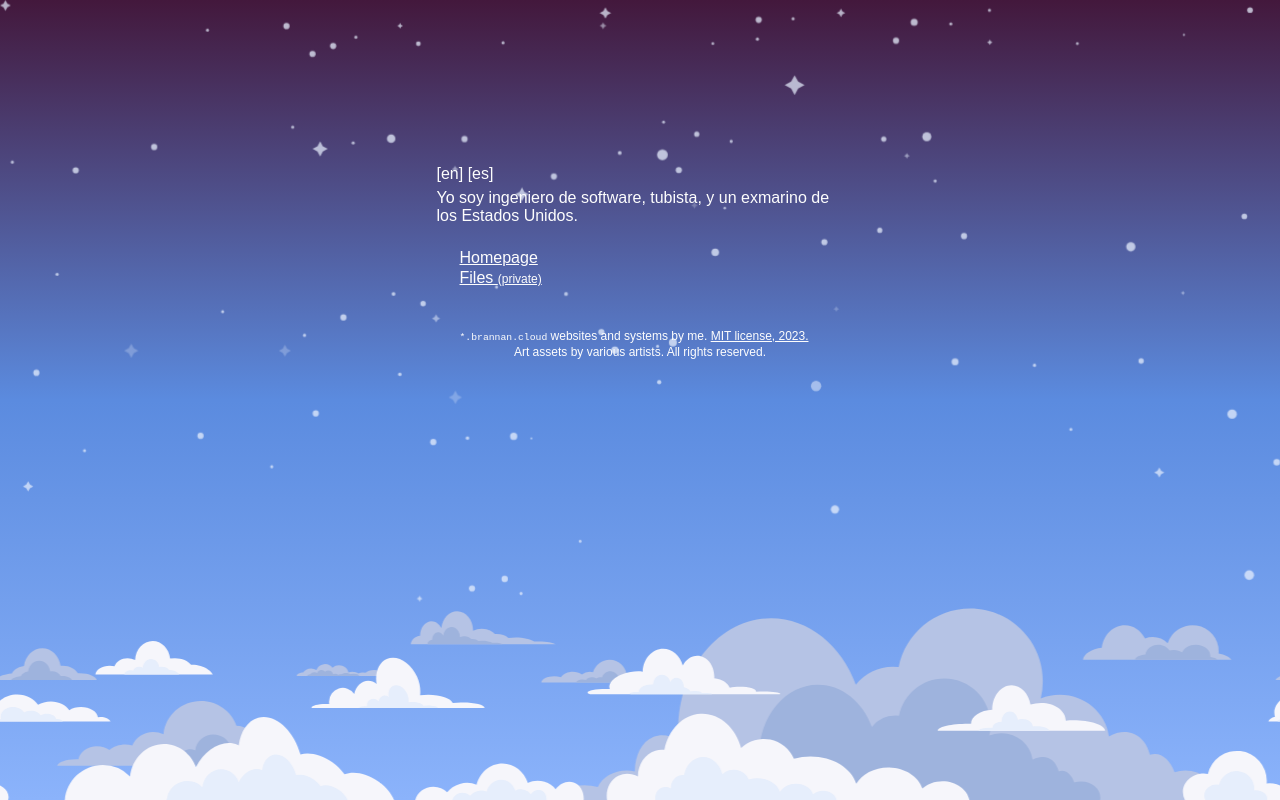
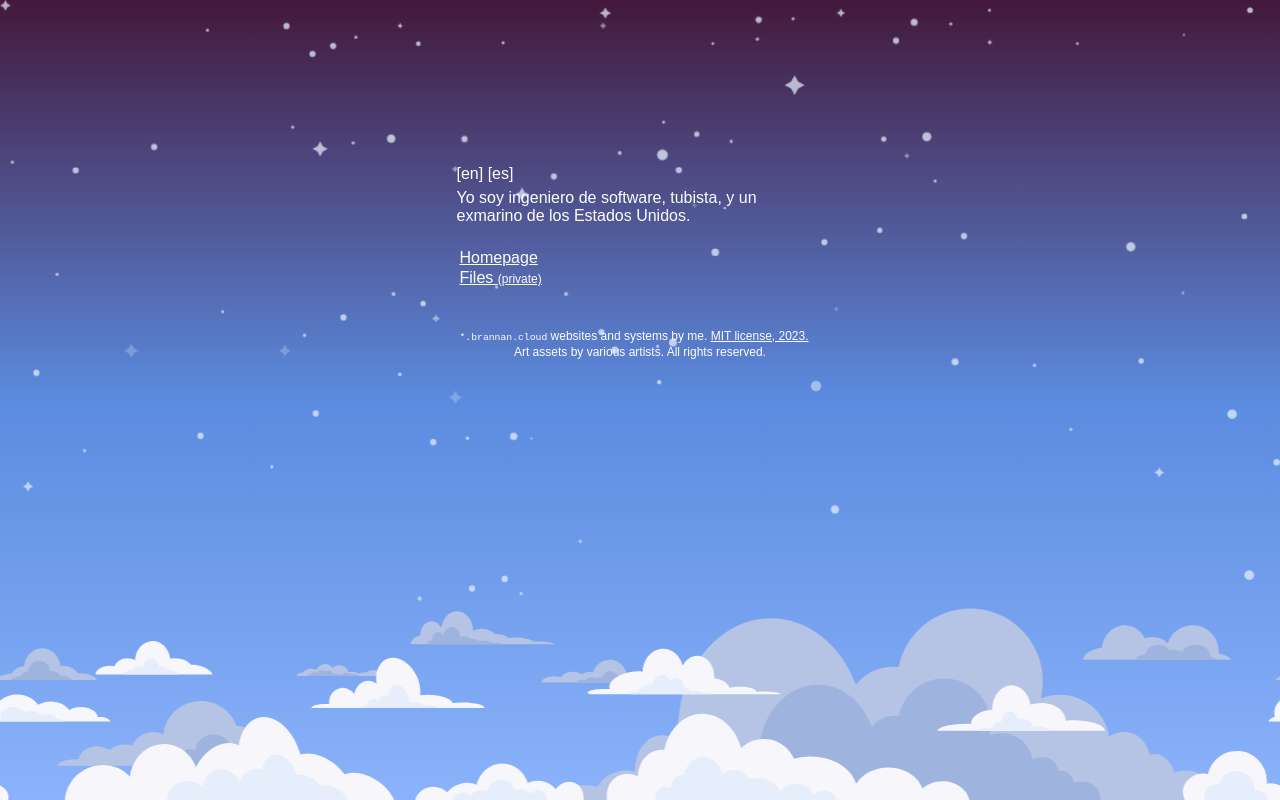
Before and after one commit to bananabrann/brannan.cloud, a SvelteKit app: page / in a window 1280 px wide. Built offline with nearby package versions, Linux system fonts and the light colour scheme; some icons are missing; a web font is replaced by a local one.

Commit message:
Slightly lessen main content width

```diff
--- a/src/routes/+page.svelte
+++ b/src/routes/+page.svelte
@@ -76,7 +76,7 @@
 
 <style lang="scss">
   main {
-    max-width: 415px;
+    max-width: 375px;
     margin: 0 auto;
     padding-top: 20vh;
     display: flex;
```
